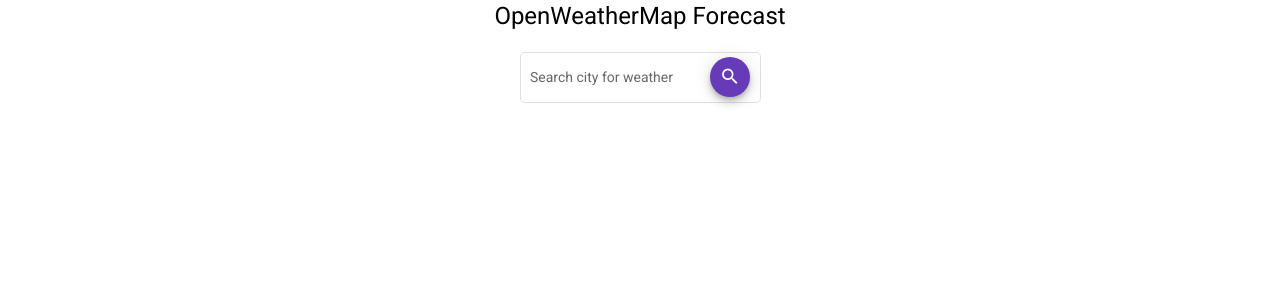
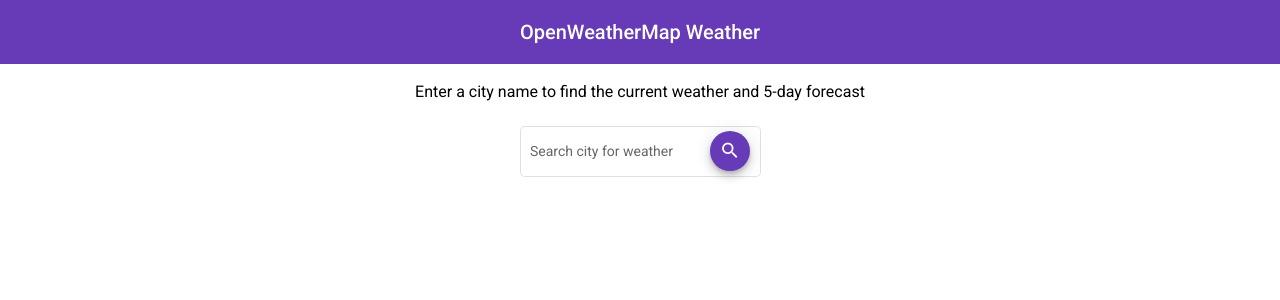
Before and after one commit to NathanPickard/nathan-openweathermap, an Angular app: page / in a window 1280 px wide. Shown: the top 300 px of the page. Built offline with nearby package versions, Linux system fonts and the light colour scheme.

Commit message:
Layout adjustments, Material toolbar, and chance of precipitation added

```diff
--- a/src/app/app.component.html
+++ b/src/app/app.component.html
@@ -1,13 +1,22 @@
-<div fxLayout="column" fxLayoutAlign="center center">
-  <h1>OpenWeatherMap Forecast</h1>
+<mat-toolbar color="primary">
+  OpenWeatherMap Weather
+</mat-toolbar>
+
+<div fxLayoutAlign="center center">
+</div>
+
+<div fxLayout="column" fxLayoutAlign="center center" style="min-height: 150px;">
+
+  <h3>Enter a city name to find the current weather and 5-day forecast</h3>
+
   <form [formGroup]="searchCityForm" (ngSubmit)="searchWeather()">
     <mat-form-field appearance="outline">
       <mat-label>Search city for weather</mat-label>
       <input matInput type="search" placeholder="e.g., Portland, Beaverton" formControlName="cityQuery">
       <button type="submit" mat-mini-fab matSuffix color="primary">
         <mat-icon>search</mat-icon>
-        <!-- <mat-icon svgIcon="thumb-up"></mat-icon> -->
       </button>
+      <mat-error>Please enter a location</mat-error>
     </mat-form-field>
   </form>
 </div>
@@ -15,7 +24,6 @@
 <div *ngIf="foundCurrentWeather" fxLayout="column" fxLayoutAlign="center center">
 
   <h2>Current Weather for {{ foundCurrentWeather.name }}</h2>
-  <!-- <div style="width: 80%" fxLayoutAlign="center center" fxLayout="column"> -->
 
   <mat-tab-group mat-align-tabs="center">
     <mat-tab label="Current Weather">
@@ -23,7 +31,8 @@
       <mat-card>
         <mat-card-header>
           <mat-card-title>
-            Today
+            {{ foundCurrentWeather.dt * 1000 | date:'mediumDate' }} @
+            {{ foundCurrentWeather.dt * 1000 | date:'shortTime' }}
           </mat-card-title>
           <mat-card-subtitle>
           </mat-card-subtitle>
@@ -34,7 +43,14 @@
             <img src="http://openweathermap.org/img/wn/{{ foundCurrentWeather.weather[0].icon }}@2x.png">
             {{ foundCurrentWeather.weather[0].description | titlecase}}
           </div>
-          Temp: <h2>{{ foundCurrentWeather.main.temp | number:'1.0-0' }}&#8457;</h2>
+          <div fxLayout="row" fxLayoutAlign="center center" fxLayoutGap="25px">
+            <div>
+              Temp: <h2>{{ foundCurrentWeather.main.temp | number:'1.0-0' }}&#8457;</h2>
+            </div>
+            <div>
+              Feels like: <h2>{{ foundCurrentWeather.main.feels_like | number:'1.0-0' }}&#8457;</h2>
+            </div>
+          </div>
         </mat-card-content>
 
       </mat-card>
@@ -44,25 +60,39 @@
 
       <div fxLayout="column">
 
-        <div *ngFor="let forecast of foundForecast.list; let i = index">
+        <div *ngFor="let forecast of foundForecast.list; let i = index;">
 
           <mat-card>
             <mat-card-header fxLayoutAlign="center center">
               <mat-card-title>
                 {{ forecast.dt * 1000 | date:'mediumDate' }}
               </mat-card-title>
-              <mat-card-subtitle>
-              </mat-card-subtitle>
             </mat-card-header>
             <mat-card-content>
               <div fxLayout="row" fxLayoutAlign="center center">
                 <img src="http://openweathermap.org/img/wn/{{ forecast.weather[0].icon }}@2x.png">
                 {{ forecast.weather[0].description | titlecase }}
               </div>
-              Temp: <h2>{{ forecast.temp.day | number:'1.0-0' }}&#8457;</h2>
-              High: <h2>{{ forecast.temp.max | number:'1.0-0' }}&#8457;</h2>
-              Low: <h2>{{ forecast.temp.min | number:'1.0-0' }}&#8457;</h2>
-              Feels like: <h2>{{ forecast.feels_like.day | number:'1.0-0' }}&#8457;</h2>
+              <div fxLayout="row" fxLayoutAlign="center center" fxLayoutGap="25px">
+                <div>
+                  Temp: <h2>{{ forecast.temp.day | number:'1.0-0' }}&#8457;</h2>
+                </div>
+                <div>
+                  Feels like: <h2>{{ forecast.feels_like.day | number:'1.0-0' }}&#8457;</h2>
+                </div>
+              </div>
+              <div fxLayout="row" fxLayoutAlign="center center" fxLayoutGap="25px">
+                <div>
+                  High: <h2>{{ forecast.temp.max | number:'1.0-0' }}&#8457;</h2>
+                </div>
+                <div>
+                  Low: <h2>{{ forecast.temp.min | number:'1.0-0' }}&#8457;</h2>
+                </div>
+              </div>
+              <div fxLayoutAlign="center center">
+                Chance of precipitation: {{ forecast.pop * 100 }}%
+              </div>
+
             </mat-card-content>
           </mat-card>
 
--- a/src/app/app.component.scss
+++ b/src/app/app.component.scss
@@ -1,3 +1,7 @@
+mat-toolbar {
+  justify-content: center;
+}
+
 mat-card {
   margin: 15px;
 }
--- a/src/app/app.component.ts
+++ b/src/app/app.component.ts
@@ -9,7 +9,6 @@
   styleUrls: ['./app.component.scss']
 })
 export class AppComponent {
-  title = 'nathan-openweathermap';
 
   searchCityForm: FormGroup;
   foundCurrentWeather: any;
@@ -41,6 +40,7 @@
 
   handleError(error) {
     console.log(error);
+    alert('Location not found, please try again');
   }
 
 }
--- a/src/app/material.module.ts
+++ b/src/app/material.module.ts
@@ -6,6 +6,7 @@
 import { MatIconModule } from '@angular/material/icon';
 import { MatInputModule } from '@angular/material/input';
 import { MatTabsModule } from '@angular/material/tabs';
+import { MatToolbarModule } from '@angular/material/toolbar';
 
 const materialModules = [
   MatButtonModule,
@@ -13,7 +14,8 @@
   MatFormFieldModule,
   MatIconModule,
   MatInputModule,
-  MatTabsModule
+  MatTabsModule,
+  MatToolbarModule
 ];
 
 @NgModule({
--- a/src/index.html
+++ b/src/index.html
@@ -2,7 +2,7 @@
 <html lang="en">
 <head>
   <meta charset="utf-8">
-  <title>NathanOpenweathermap</title>
+  <title>Nathan -OpenWeatherMap</title>
   <base href="/">
   <meta name="viewport" content="width=device-width, initial-scale=1">
   <link rel="icon" type="image/x-icon" href="favicon.ico">
```
Also changed, not shown: 1 other file (tests, documents, lock files or other folders).
